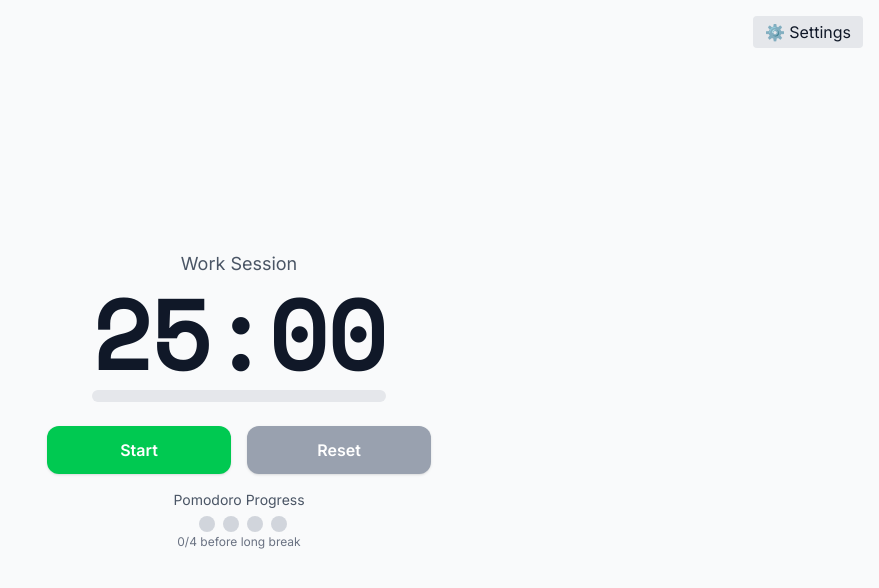
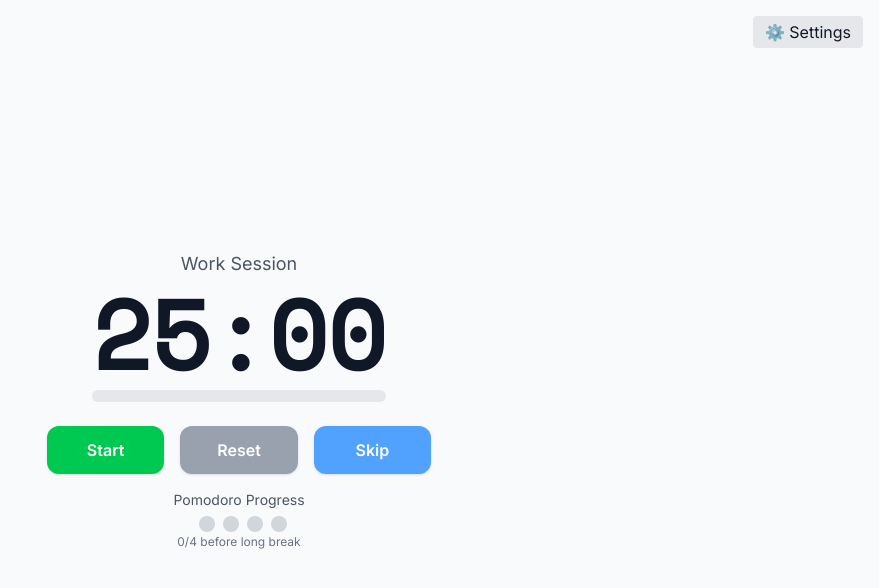
Before and after one commit to nurf21/pomodoro-timer, a React (Vite) app: page / in a window 1280 px wide. Shown: the top 588 px of the page, without its empty margins (401-1280 px from the left). Built offline with nearby package versions, Linux system fonts and the light colour scheme.

Commit message:
added skip session functionality to Pomodoro timer

```diff
--- a/src/App.jsx
+++ b/src/App.jsx
@@ -23,6 +23,7 @@ function App() {
     start,
     pause,
     reset,
+    skipSession,
   } = usePomodoroTimer(config);
 
   useEffect(() => {
@@ -71,6 +72,7 @@ function App() {
         onStart={start}
         onPause={pause}
         onReset={reset}
+        onSkip={skipSession}
       />
 
       <SessionTracker
--- a/src/components/Controls.jsx
+++ b/src/components/Controls.jsx
@@ -1,6 +1,12 @@
 import { motion } from "framer-motion";
 
-export default function Controls({ isRunning, onStart, onPause, onReset }) {
+export default function Controls({
+  isRunning,
+  onStart,
+  onPause,
+  onReset,
+  onSkip,
+}) {
   return (
     <motion.div
       className="flex flex-col sm:flex-row gap-4 justify-center mt-6 w-full max-w-sm"
@@ -30,6 +36,12 @@ export default function Controls({ isRunning, onStart, onPause, onReset }) {
       >
         Reset
       </button>
+      <button
+        onClick={onSkip}
+        className="flex-1 py-3 px-4 rounded-xl bg-blue-400 text-white text-base font-semibold shadow hover:bg-blue-500 transition"
+      >
+        Skip
+      </button>
     </motion.div>
   );
 }
--- a/src/hooks/usePomodoroTimer.js
+++ b/src/hooks/usePomodoroTimer.js
@@ -35,6 +35,11 @@ export function usePomodoroTimer(config) {
     }
   };
 
+  const skipSession = () => {
+    switchSession();
+    setIsRunning(false);
+  };
+
   useEffect(() => {
     if (isRunning && timeLeft > 0) {
       intervalRef.current = setInterval(() => {
@@ -61,5 +66,6 @@ export function usePomodoroTimer(config) {
     start,
     pause,
     reset,
+    skipSession,
   };
 }
```
